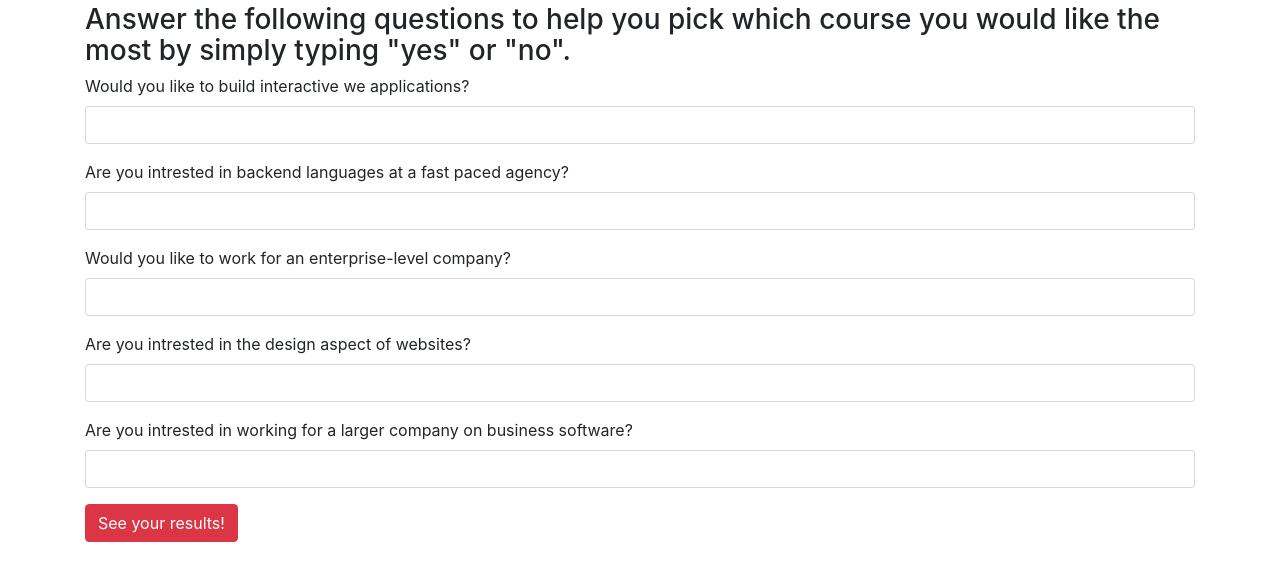
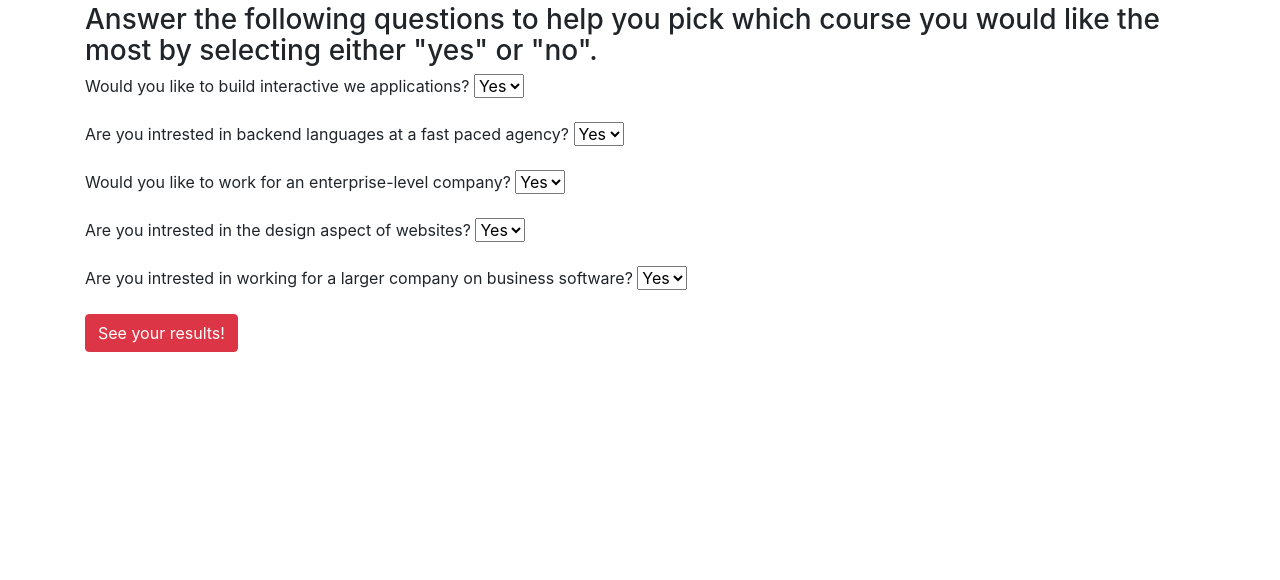
Before and after one commit to s-slingerland/Track-Suggester, a plain HTML site: page index.html in a window 1280 px wide. Shown: the part 48-628 px from the top of the page. Drawn offline with Linux system fonts and the light colour scheme.

Commit message:
add readme.md, changed forms in index.html to select boxes

```diff
--- a/index.html
+++ b/index.html
@@ -10,31 +10,36 @@
   <body>
     <div class="container">
       <h1>Which Course is Best for You?</h1>
-      <h3>Answer the following questions to help you pick which course you would like the most by simply typing "yes" or "no".</h3>
-      <form id="add">
-        <div class="form-group">
-        <label for="ruby">Would you like to build interactive we applications?</label>
-          <input id="ruby" class="form-control" type="text">
-        </div>
-        <div class="form-group">
-          <label for="php">Are you intrested in backend languages at a fast paced agency?</label>
-            <input id="php" class="form-control" type="text">
-        </div>
-        <div class="form-group">
-          <label for="java">Would you like to work for an enterprise-level company?</label>
-            <input id="java" class="form-control" type="text">
-        </div>
-        <div class="form-group">
-          <label for="css">Are you intrested in the design aspect of websites?</label>
-          <input id="css" class="form-control" type="text">
-        </div>
-        <div class="form-group">
-          <label for="c">Are you intrested in working for a larger company on business software?</label>
-          <input id="c" class="form-control" type="text">
-        </div>
-      <button class="btn btn-danger" type="submit">See your results!</button>
-      </form>
+      <h3>Answer the following questions to help you pick which course you would like the most by selecting either "yes" or "no".</h3>
+        <form id="add">
+          <p><label for="ruby">Would you like to build interactive we applications?</label>
+            <select id="ruby">
+              <option value="yes">Yes</option>
+              <option value="no">No</option>
+            </select></p>
+          <p><label for="php">Are you intrested in backend languages at a fast paced agency?</label>
+            <select id="php">
+              <option value="yes">Yes</option>
+              <option value="no">No</option>
+            </select></p>
+          <p><label for="java">Would you like to work for an enterprise-level company?</label>
+            <select id="java">
+              <option value="yes">Yes</option>
+              <option value="no">No</option>
+            </select></p>
+          <p><label for="css">Are you intrested in the design aspect of websites?</label>
+            <select id="css">
+              <option value="yes">Yes</option>
+              <option value="no">No</option>
+            </select></p>
+          <p><label for="c">Are you intrested in working for a larger company on business software?</label>
+            <select id="c">
+              <option value="yes">Yes</option>
+              <option value="no">No</option>
+            </select></p>
+          <p><button class="btn btn-danger" type="submit">See your results!</button></p>
+        </form>
       <div id="results">
-        <p>It look like you would be most intrested in learning <span class="ruby"></span><span class="php"></span><span class="java"></span><span class="css"></span><span class="c"></span></p>
+        <p>It looks like you would be most intrested in learning <span class="ruby"></span><span class="php"></span><span class="java"></span><span class="css"></span><span class="c"></span></p>
       </div>
     </div>
--- a/js/scripts.js
+++ b/js/scripts.js
@@ -0,0 +1,15 @@
+$(document).ready(function() {
+  $("#add").submit(function() {
+    event.preventDefault();
+    var ruby1 = $("#ruby").val();
+    if (ruby1 === "yes")  {
+    $(ruby).append(ruby1);
+    }
+    var php1 = $("#php").val();
+    var java1 = $("#java").val();
+    var css1 = $("#css").val();
+    var c1 = $("#c").val();
+
+    $("#results").show();
+  });
+});
```
Also changed, not shown: 1 other file.
